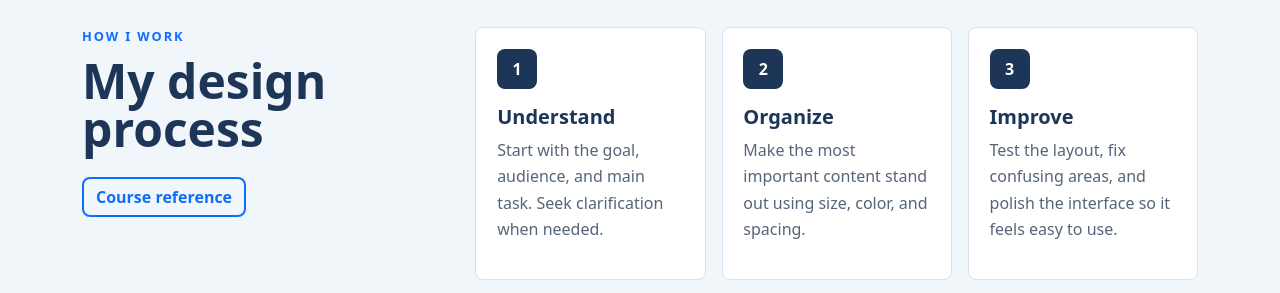
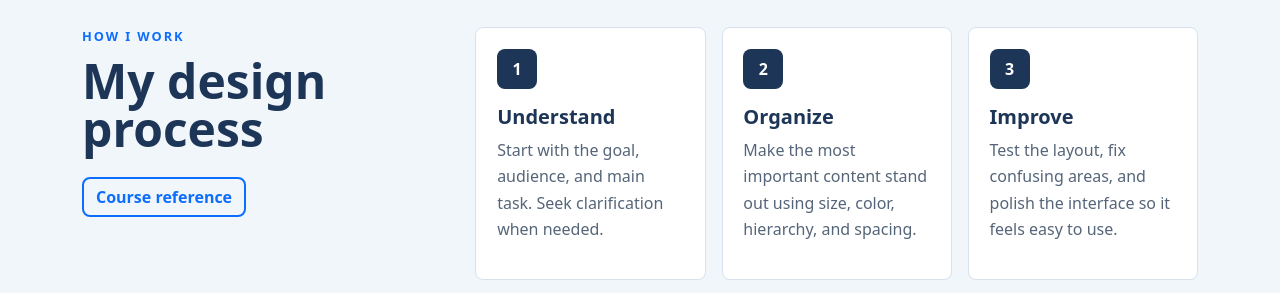
Before and after one commit to BenjaminColasante/SEG3125-Portfolio, a React (Vite) app in the folder Portfolio/: page / in a window 1280 px wide. Shown: the part 1420-1713 px from the top of the page. Built offline with nearby package versions, Linux system fonts and the light colour scheme.

Commit message:
Updated wording

```diff
--- a/Portfolio/src/App.jsx
+++ b/Portfolio/src/App.jsx
@@ -143,7 +143,7 @@ function App() {
                   <div className="step">
                     <span>2</span>
                     <h3>Organize</h3>
-                    <p>Make the most important content stand out using size, color, and spacing.</p>
+                    <p>Make the most important content stand out using size, color, hierarchy, and spacing.</p>
                   </div>
 
                   <div className="step">
```
